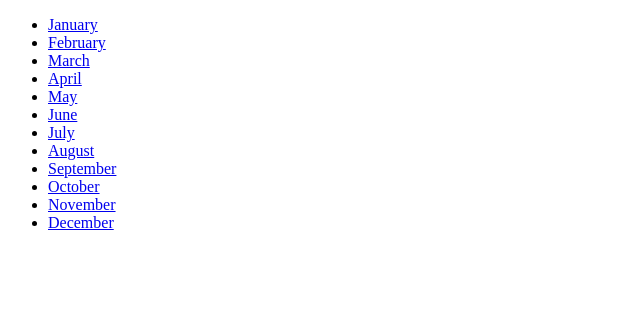
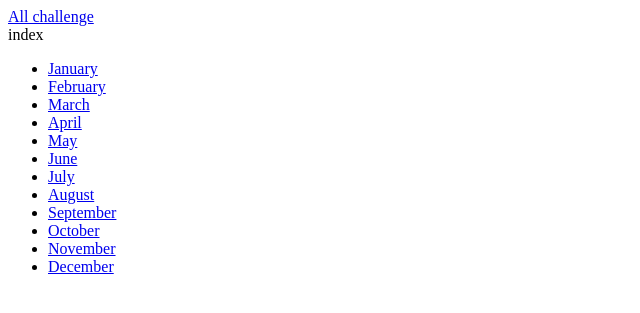
Before and after one commit to LightenDawn/django-pratice-code, a Django app: page /challenges/ in a window 1280 px wide. Shown: the top 313 px of the page, without its empty margins (0-640 px from the left). Run offline with Django 3.2, Linux system fonts and the light colour scheme.

Commit message:
Including partial templates snippets

```diff
--- a/challenges/templates/challenges/challenge.html
+++ b/challenges/templates/challenges/challenge.html
@@ -5,6 +5,9 @@
     {% endblock %}
 
     {% block content %}
+
+        {% include "challenges/includes/header.html" with active_page="challenges" %}
+
         <h1>{{ month_name|title }} Challenge</h1>
         {% if text is not None %}
             <h2>{{ text }}</h2>
--- /dev/null
+++ b/challenges/templates/challenges/includes/header.html
@@ -0,0 +1,7 @@
+<header>
+    <nav>
+        <a href = "{% url "index" %}">All challenge</a>
+    </nav>
+</header>
+
+{{ active_page }}
--- a/challenges/templates/challenges/index.html
+++ b/challenges/templates/challenges/index.html
@@ -5,6 +5,9 @@
     {% endblock %}
 
     {% block content %}
+
+        {% include "challenges/includes/header.html" with active_page="index" %}
+
         <ul>
             {% for month in months %}
                 <li><a href = "{% url "month-challenge" month %}">{{ month|title }}</a></li>
--- a/challenges/urls.py
+++ b/challenges/urls.py
@@ -3,7 +3,7 @@ from . import views
 
 
 urlpatterns = [
-    path("", views.index),
+    path("", views.index, name = "index"),
     path("<int:month>", views.monthly_challenge_by_number),
     path("<str:month>", views.monthly_challenge, name = "month-challenge")
 ]
```
Lines whose indentation alone changed are shown as unchanged.
